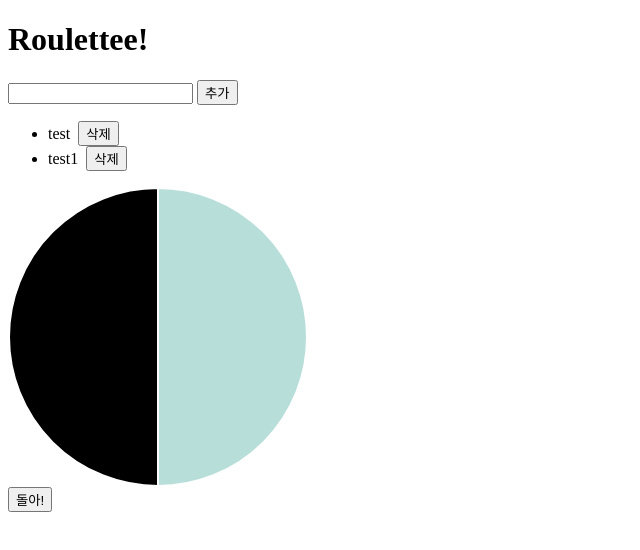
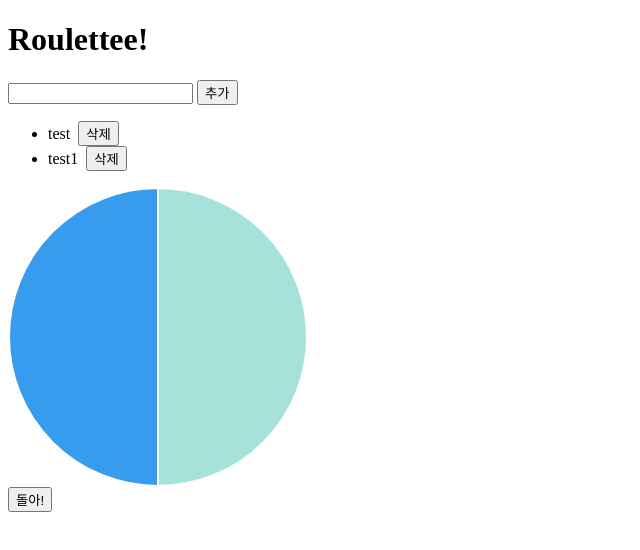
Before and after one commit to Yun-D/roulettee, a React (Create React App) app: page / in a window 1280 px wide. Shown: the top 550 px of the page, without its empty margins (0-640 px from the left). Built offline with nearby package versions, Linux system fonts and the light colour scheme.

Commit message:
🎨Design: 룰렛 색상 코드 고정

```diff
--- /dev/null
+++ b/src/Assets/colorCode.js
@@ -0,0 +1,10 @@
+export const colorCodes = [
+  "#a6e2d9",
+  "#379bee",
+  "#d1cdcb",
+  "#acabe7",
+  "#d8ed7a",
+  "#ebaecc",
+  "#d5e3e1",
+  "#feb0aa",
+];
--- a/src/components/Roulette.js
+++ b/src/components/Roulette.js
@@ -4,6 +4,7 @@ import { useSelector } from "react-redux";
 import "chart.js/auto";
 import { Pie } from "react-chartjs-2";
 import "./Style.css";
+import { colorCodes } from "../Assets/colorCode";
 
 const Roulette = () => {
   const items = useSelector((state) => state.items);
@@ -25,7 +26,7 @@ const Roulette = () => {
     datasets: [
       {
         data: Object.values(dataValues),
-        backgroundColor: Object.keys(dataValues).map(getRandomColor),
+        backgroundColor: Object.values(colorCodes),
         tooltip: {
           callbacks: {
             label: function () {
```
